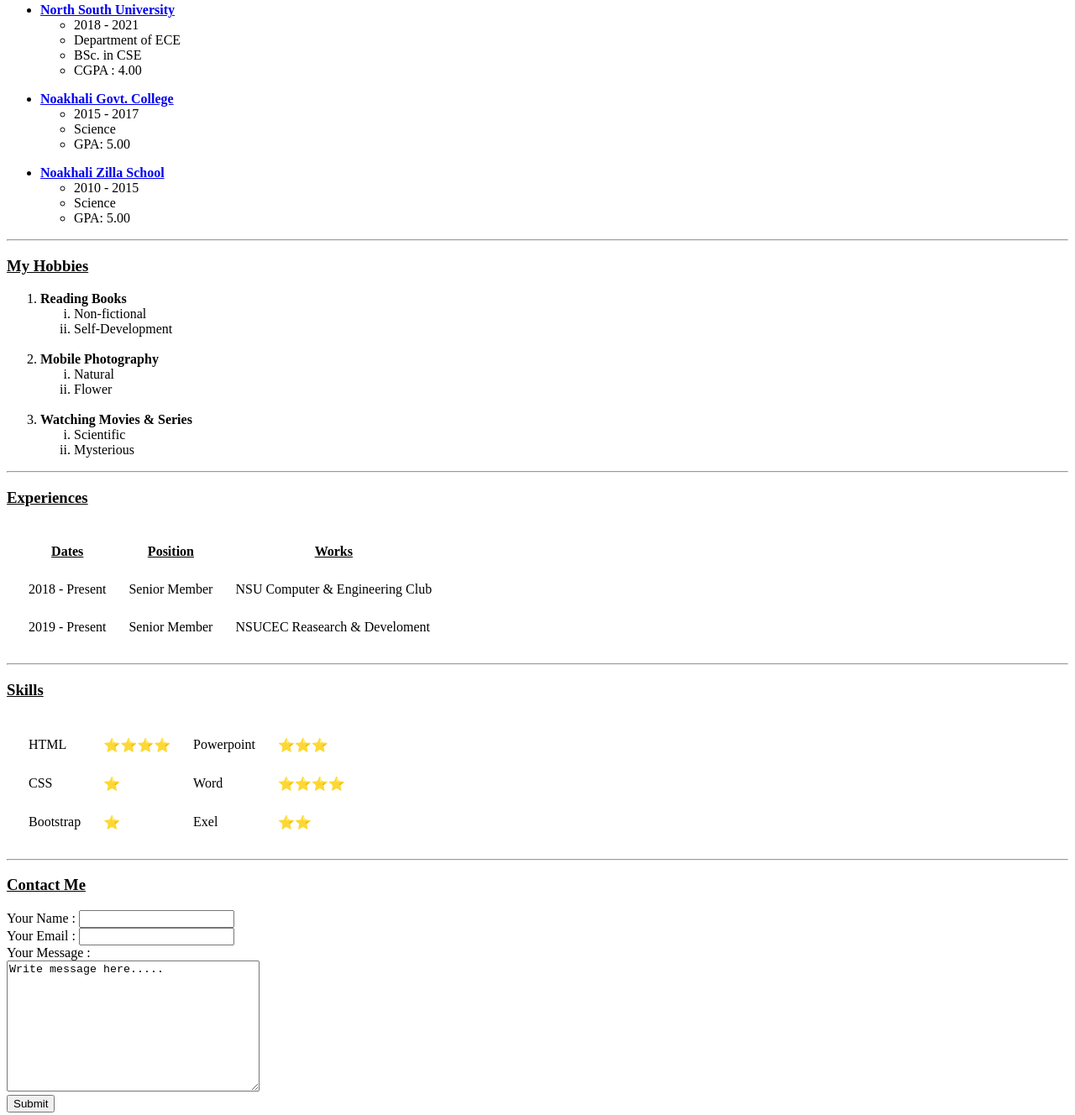
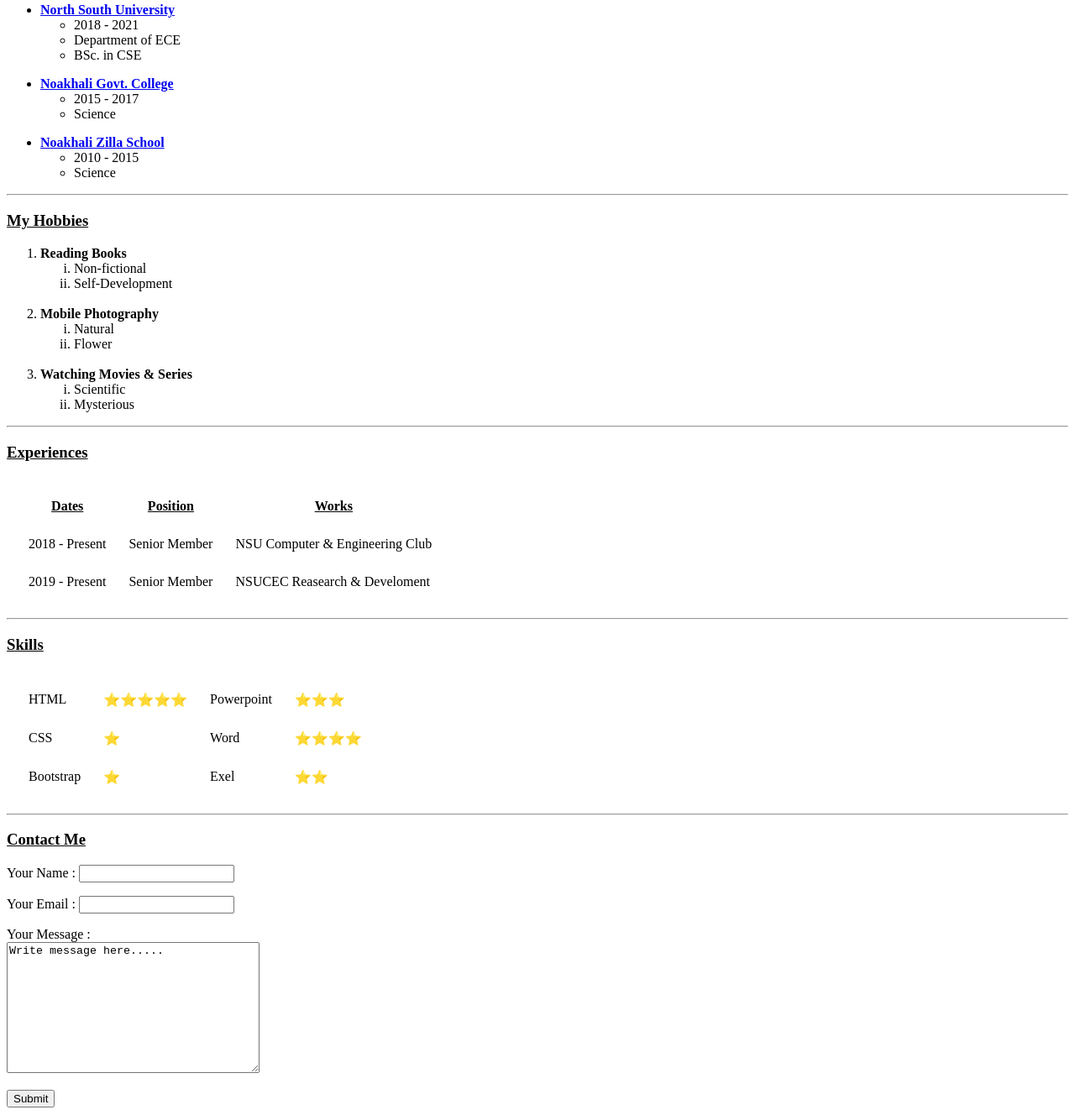
Before and after one commit to MusfiqDehan/Portfolio-Site-01, a plain HTML site: page index.html in a window 1280 px wide. Shown: the part 392-1720 px from the top of the page at 84% size. Drawn offline with Linux system fonts and the light colour scheme.

Commit message:
Update index.html

```diff
--- a/index.html
+++ b/index.html
@@ -27,7 +27,6 @@
 			<li>2018 - 2021</li>
 			<li>Department of ECE</li>
 			<li>BSc. in CSE</li>
-			<li>CGPA : 4.00</li>
 		</ul>
 	</ul>
 	<ul>
@@ -35,7 +34,6 @@
 		<ul>
 			<li>2015 - 2017</li>
 			<li>Science</li>
-			<li>GPA: 5.00</li>
 		</ul>
 	</ul>
 	<ul>
@@ -43,7 +41,6 @@
 		<ul>
 			<li>2010 - 2015</li>
 			<li>Science</li>
-			<li>GPA: 5.00</li>
 		</ul>
 	</ul>
 	<hr>
@@ -94,7 +91,7 @@
 	<table cellspacing="25">
 		<tr>
 			<td>HTML</td>
-			<td>⭐⭐⭐⭐</td>
+			<td>⭐⭐⭐⭐⭐</td>
 			<td>Powerpoint</td>
 			<td>⭐⭐⭐</td>
 		</tr>
@@ -114,12 +111,18 @@
 	<hr>
 	<h3><u>Contact Me</u></h3>
 	<form action="mailto:mrdehan2014@gmail.com" method="post" enctype="text/plain">
-		<label>Your Name : </label>
-		<input type="text" name="yourName"><br>
-		<label>Your Email :</label>
-		<input type="Email" name="email"><br>
-		<label>Your Message :</label><br>
-		<textarea name="yourMessage" rows="10" cols="35">Write message here.....</textarea><br>
+		<p>
+			<label>Your Name : </label>
+			<input type="text" name="yourName">
+		</p>
+		<p>
+			<label>Your Email :</label>
+			<input type="Email" name="email">
+		</p>
+		<p>
+			<label>Your Message :</label><br>
+			<textarea name="yourMessage" rows="10" cols="35">Write message here.....</textarea><br>
+		</p>
 		<input type="submit" name="submit">
 	</form>
 
```
